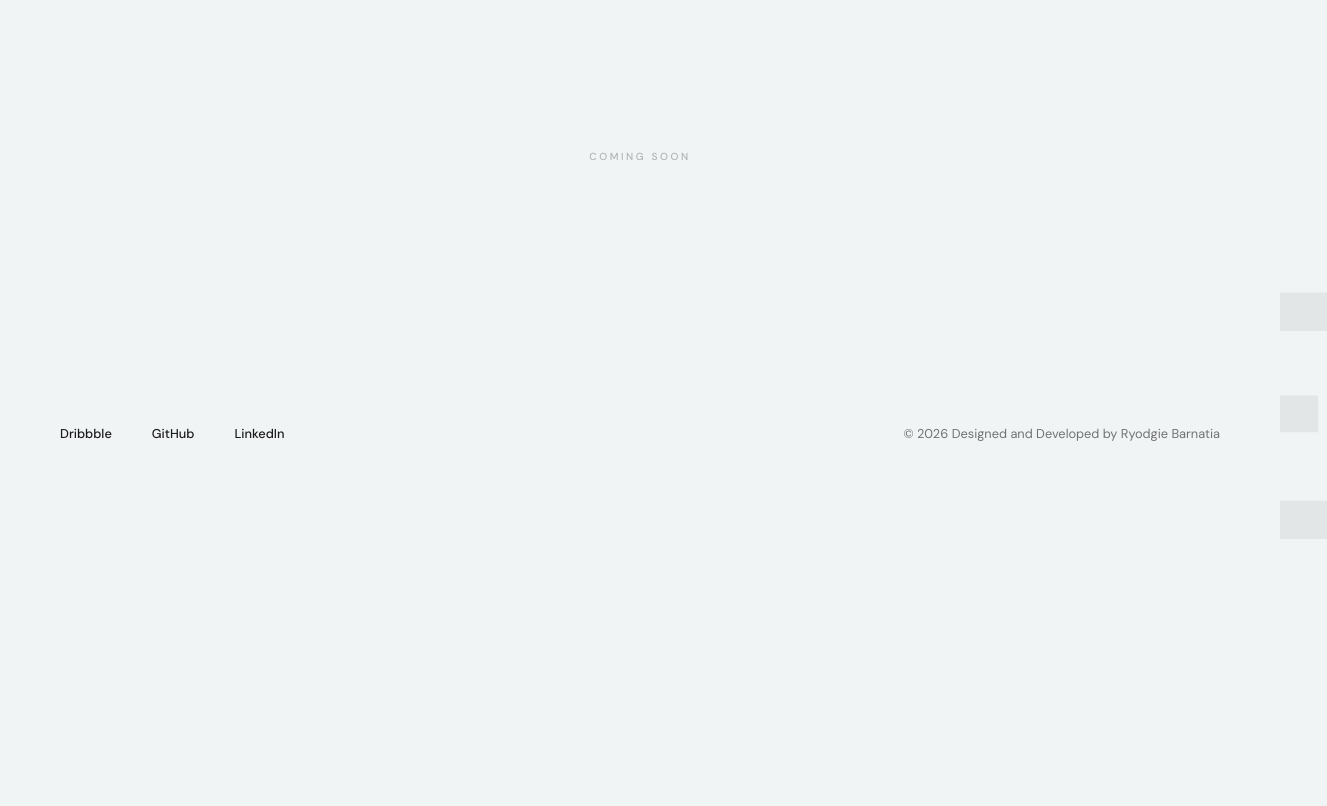
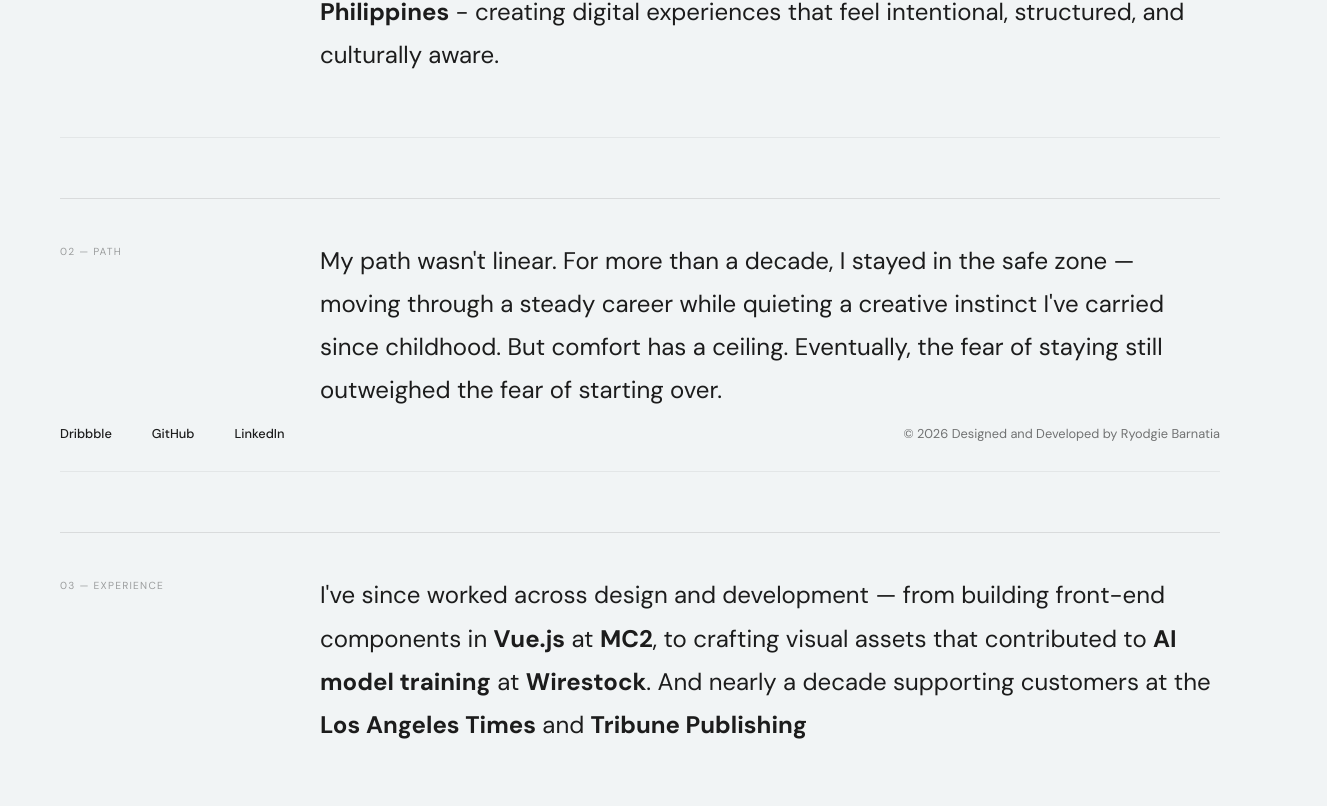
Before and after one commit to eigdoyr/portfolio-v1, a React (Vite) app: page /about in a window 1280 px wide. Shown: the part 334-1140 px from the top of the page, 1327 px wide, since content can reach past the window. Before the commit the page ends 982 px from the top, so only its background shows below. Built offline with nearby package versions, Linux system fonts and the light colour scheme.

Commit message:
feat: build About page

```diff
--- a/src/App.tsx
+++ b/src/App.tsx
@@ -19,11 +19,11 @@
 import { Helmet } from "react-helmet-async";
 
 const AppShell = () => {
-  const { isHome, isProjects, isWorkDetail } = useRouteState();
+  const { isHome, isProjects, isWorkDetail, isAbout } = useRouteState();
   const location = useLocation();
 
-  useBodyScrollLock(!isWorkDetail);
-  useLenis(isWorkDetail);
+  useBodyScrollLock(!isWorkDetail && !isAbout);
+  useLenis(isWorkDetail || isAbout);
 
   return (
     <>
@@ -52,7 +52,7 @@
         <h1 className="sr-only">Ryodgie — Digital and Visual Designer</h1>
       )}
 
-      <Hero showCard={isHome} showBgText={!isWorkDetail} />
+      <Hero showCard={isHome} showBgText={!isWorkDetail && !isAbout} />
 
       <AnimatePresence mode="wait">
         <Routes location={location} key={location.pathname}>
--- a/src/hooks/useRouteState.ts
+++ b/src/hooks/useRouteState.ts
@@ -7,5 +7,6 @@
     isHome: pathname === "/",
     isProjects: pathname === "/projects",
     isWorkDetail: pathname.startsWith("/work/"),
+    isAbout: pathname === "/about",
   };
 };
--- a/src/sections/About/About.css
+++ b/src/sections/About/About.css
@@ -4,26 +4,170 @@
   background-color: var(--color-bg);
   color: var(--color-dark);
   min-height: 100vh;
+  width: 100%;
+  max-width: var(--max-width);
+  margin: 0 auto;
   padding: 180px var(--page-padding-x) var(--space-2xl);
 }
 
-.about-placeholder {
-  display: flex;
-  align-items: center;
-  justify-content: center;
-  height: calc(100vh - 180px);
+/* ── Reveal ───────────────────────────────────────────────── */
+.reveal {
+  opacity: 0;
+  transform: translateY(20px);
+  transition:
+    opacity 0.9s var(--ease-out-expo),
+    transform 0.9s var(--ease-out-expo);
 }
 
-.about-placeholder span {
-  font-size: var(--font-size-label);
+.reveal.is-visible {
+  opacity: 1;
+  transform: translateY(0);
+}
+
+/* ── Hero ─────────────────────────────────────────────────── */
+/* .about-hero {
+  display: flex;
+  flex-direction: column;
+  align-items: baseline;
+  justify-content: space-between;
+  margin-bottom: var(--space-2xl);
+  gap: var(--space-lg);
+}
+
+.about-name {
+  font-size: 20rem;
   font-weight: var(--font-weight-medium);
   text-transform: uppercase;
-  letter-spacing: 0.25em;
-  opacity: 0.3;
+  letter-spacing: -0.01em;
+  line-height: 1;
 }
 
+.about-role {
+  font-size: var(--font-size-body-lg);
+  opacity: 0.45;
+  white-space: nowrap;
+} */
+
+/* ── Rule ─────────────────────────────────────────────────── */
+.about-section-rule {
+  width: 100%;
+  height: 1px;
+  background-color: rgba(0, 0, 0, 0.1);
+}
+
+/* ── Sections ─────────────────────────────────────────────── */
+.about-sections {
+  display: flex;
+  flex-direction: column;
+  gap: 0;
+  margin-bottom: var(--space-2xl);
+}
+
+.about-section {
+  display: flex;
+  flex-direction: column;
+  gap: var(--space-lg);
+  padding: var(--space-xl) 0;
+  border-bottom: 1px solid rgba(0, 0, 0, 0.06);
+}
+
+.about-section-inner {
+  display: grid;
+  grid-template-columns: 200px 1fr;
+  gap: var(--space-xl);
+  align-items: start;
+}
+
+.about-section-label {
+  font-size: var(--font-size-label);
+  text-transform: uppercase;
+  letter-spacing: 0.12em;
+  opacity: 0.4;
+  padding-top: 6px;
+}
+
+.about-section-body {
+  font-size: var(--font-size-body-lg);
+  line-height: 1.8;
+  /* max-width: 680px; */
+}
+
+.about-section-body strong {
+  font-weight: var(--font-weight-bold);
+  color: var(--color-dark);
+}
+
+/* ── Experience ───────────────────────────────────────────── */
+.about-experience {
+  display: flex;
+  flex-direction: column;
+  justify-content: space-between;
+  gap: var(--space-lg);
+  padding-top: var(--space-xl);
+  padding-bottom: 120px; /* ← clears the fixed footer */
+}
+
+.about-exp-grid {
+  display: flex;
+  /* flex-direction: row; */
+  justify-content: space-between;
+  gap: var(--space-lg);
+}
+
+.about-exp-item {
+  display: flex;
+  flex-direction: column;
+  gap: 4px;
+}
+
+.about-exp-company {
+  font-size: var(--font-size-body);
+  font-weight: var(--font-weight-medium);
+}
+
+.about-exp-role {
+  font-size: var(--font-size-body);
+  opacity: 0.4;
+}
+
+/* ── Mobile ───────────────────────────────────────────────── */
 @media (max-width: 768px) {
   .about-main {
     padding: 120px var(--page-padding-x-mobile) var(--space-xl);
   }
+
+  .about-hero {
+    flex-direction: column;
+    gap: var(--space-sm);
+    margin-bottom: var(--space-xl);
+  }
+
+  .about-role {
+    white-space: normal;
+  }
+
+  .about-section-inner {
+    grid-template-columns: 1fr;
+    gap: var(--space-sm);
+  }
+
+  .about-exp-grid {
+    grid-template-columns: repeat(2, 1fr);
+  }
 }
+
+/* ── Tablet ───────────────────────────────────────────────── */
+@media (max-width: 1024px) and (min-width: 769px) {
+  .about-section-inner {
+    grid-template-columns: 160px 1fr;
+    gap: var(--space-lg);
+  }
+}
+
+/* ── Mobile ───────────────────────────────────────────────── */
+@media (max-width: 768px) {
+  .about-exp-grid {
+    flex-direction: column;
+    gap: var(--space-md);
+  }
+}
--- a/src/sections/About/About.tsx
+++ b/src/sections/About/About.tsx
@@ -1,18 +1,181 @@
+import { useEffect, useRef } from "react";
 import PageTransition from "../../components/PageTransition/PageTransition";
 import "./About.css";
-import { Helmet } from "react-helmet-async";
 
-const About = () => (
-  <PageTransition>
-    <Helmet>
-      <title>About — Ryodgie</title>
-    </Helmet>
-    <main className="about-main">
-      <div className="about-placeholder">
-        <span>Coming Soon</span>
-      </div>
-    </main>
-  </PageTransition>
-);
+const EXPERIENCE = [
+  { company: "Wirestock", role: "Visual Designer" },
+  { company: "MC2", role: "Front-End Developer" },
+  { company: "Tribune Publishing", role: "Customer Experience" },
+  { company: "Los Angeles Times", role: "Digital and Website Services" },
+];
+
+type ContentPart = string | { bold: string };
+
+const SECTIONS: {
+  index: string;
+  label: string;
+  content: ContentPart[];
+}[] = [
+  {
+    index: "01",
+    label: "Background",
+    content: [
+      "I'm ",
+      { bold: "Ryodgie Barnatia" },
+      ", a ",
+      { bold: "Visual and Web Designer and Developer" },
+      " based in the ",
+      { bold: "Philippines" },
+      " - creating digital experiences that feel intentional, structured, and culturally aware.",
+    ],
+  },
+  {
+    index: "02",
+    label: "Path",
+    content: [
+      "My path wasn't linear. For more than a decade, I stayed in the safe zone — moving through a steady career while quieting a creative instinct I've carried since childhood. But comfort has a ceiling. Eventually, the fear of staying still outweighed the fear of starting over.",
+    ],
+  },
+  {
+    index: "03",
+    label: "Experience",
+    content: [
+      "I've since worked across design and development — from building front-end components in ",
+      { bold: "Vue.js" },
+      " at ",
+      { bold: "MC2" },
+      ", to crafting visual assets that contributed to ",
+      { bold: "AI model training" },
+      " at ",
+      { bold: "Wirestock" },
+      ". And nearly a decade supporting customers at the ",
+      { bold: "Los Angeles Times" },
+      " and ",
+      { bold: "Tribune Publishing" },
+    ],
+  },
+  {
+    index: "04",
+    label: "Philosophy",
+    content: [
+      "My philosophy is simple: ",
+      { bold: "less, but better" },
+      ". Every layout, component, and interaction I build is shaped by one question — does this make someone's experience ",
+      { bold: "easier" },
+      ", or just busier?",
+    ],
+  },
+  {
+    index: "05",
+    label: "Offline",
+    content: [
+      "Outside of work, I'm drawn to ",
+      { bold: "slow mornings" },
+      ", ",
+      { bold: "quiet spaces" },
+      ", ",
+      { bold: "photography" },
+      ", and the kind of focus that only comes with a ",
+      { bold: "good cup of coffee" },
+      ". And ",
+      { bold: "dogs" },
+      ". That part's non-negotiable.",
+    ],
+  },
+];
+
+const renderContent = (content: ContentPart[]) =>
+  content.map((part, i) =>
+    typeof part === "string" ? (
+      <span key={i}>{part}</span>
+    ) : (
+      <strong key={i}>{part.bold}</strong>
+    ),
+  );
+
+const useReveal = () => {
+  const ref = useRef<HTMLDivElement>(null);
+
+  useEffect(() => {
+    const timer = setTimeout(() => {
+      const observer = new IntersectionObserver(
+        (entries) => {
+          entries.forEach((entry) => {
+            if (entry.isIntersecting) {
+              entry.target.classList.add("is-visible");
+              observer.unobserve(entry.target);
+            }
+          });
+        },
+        { threshold: 0.1, rootMargin: "0px 0px -40px 0px" },
+      );
+
+      const elements = ref.current?.querySelectorAll(".reveal");
+      elements?.forEach((el) => observer.observe(el));
+
+      return () => observer.disconnect();
+    }, 500);
+
+    return () => clearTimeout(timer);
+  }, []);
+
+  return ref;
+};
+
+const About = () => {
+  const ref = useReveal();
+
+  useEffect(() => {
+    document.title = "About — Ryodgie";
+    return () => {
+      document.title =
+        "Ryodgie — Visual & Web Designer and Front-end Developer";
+    };
+  }, []);
+
+  return (
+    <PageTransition>
+      <main className="about-main" id="main-content" ref={ref}>
+        {/* ── Hero ───────────────────────────────────────── */}
+        {/* <div className="about-hero reveal">
+          <h1 className="about-name">Ryodgie</h1>
+          <p className="about-role">
+            Visual and Web Designer &amp; Front-end Developer
+          </p>
+        </div> */}
+
+        {/* ── Sections ───────────────────────────────────── */}
+        <div className="about-sections">
+          {SECTIONS.map((section) => (
+            <div key={section.index} className="about-section reveal">
+              <div className="about-section-rule" />
+              <div className="about-section-inner">
+                <span className="about-section-label">
+                  {section.index} — {section.label}
+                </span>
+                <p className="about-section-body">
+                  {renderContent(section.content)}
+                </p>
+              </div>
+            </div>
+          ))}
+        </div>
+
+        {/* ── Experience ─────────────────────────────────── */}
+        <div className="about-experience reveal">
+          <div className="about-section-rule" />
+          <div className="about-exp-grid">
+            {EXPERIENCE.map((item) => (
+              <div key={item.company} className="about-exp-item">
+                <span className="about-exp-company">{item.company}</span>
+                <span className="about-exp-role">{item.role}</span>
+              </div>
+            ))}
+          </div>
+        </div>
+      </main>
+    </PageTransition>
+  );
+};
 
 export default About;
--- a/src/types/index.ts
+++ b/src/types/index.ts
@@ -48,4 +48,5 @@
   isHome: boolean;
   isProjects: boolean;
   isWorkDetail: boolean;
+  isAbout: boolean;
 }
```
